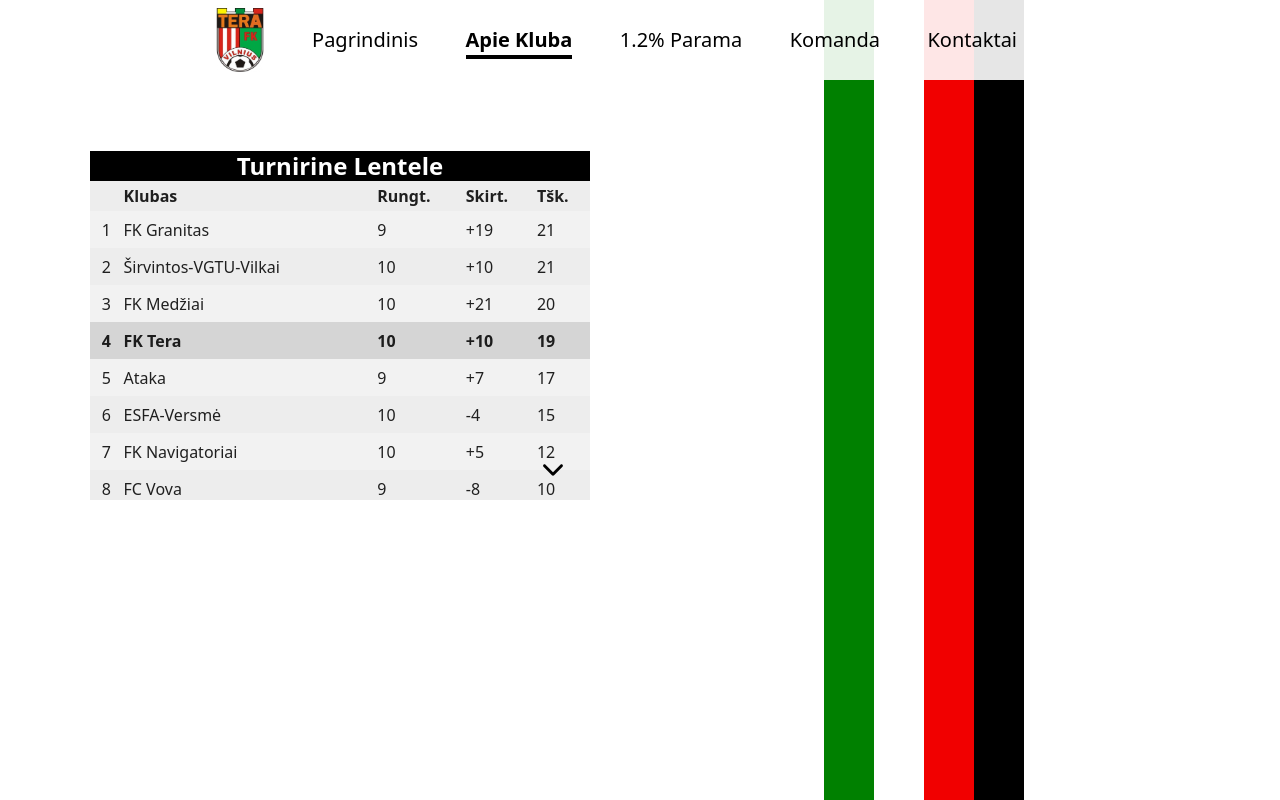
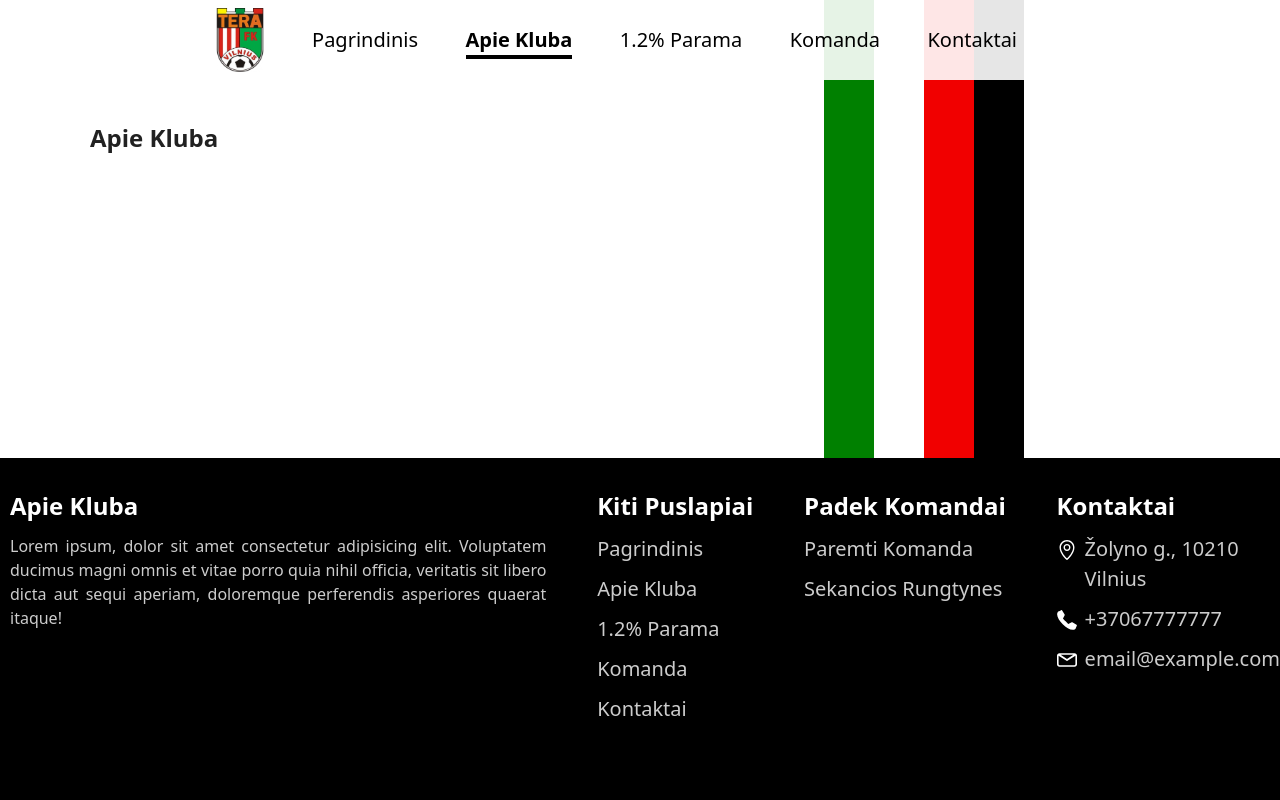
Before and after one commit to daniliukmark/Tera-webiste, a React (Vite) app: page /klubas in a window 1280 px wide. Shown: the top 800 px of the page. Built offline with nearby package versions, Linux system fonts and the light colour scheme.

Commit message:
slight change in layout of page

```diff
--- a/package.json
+++ b/package.json
@@ -16,6 +16,7 @@
     "prop-types": "^15.8.1",
     "react": "^18.2.0",
     "react-dom": "^18.2.0",
+    "react-lazy-load-image-component": "^1.6.0",
     "react-router-dom": "^6.14.2"
   },
   "devDependencies": {
--- a/src/assets/data.js
+++ b/src/assets/data.js
@@ -36,10 +36,12 @@
 export const CALLS_FOR_ACTIONS = [
   {
     path: "/",
+    componentId: "promo",
     text: "Paremti Komanda",
   },
   {
-    path: "/klubas",
+    path: "/",
+    componentId: "next-match",
     text: "Sekancios Rungtynes",
   },
 ];
--- a/src/components/Footer.jsx
+++ b/src/components/Footer.jsx
@@ -8,6 +8,7 @@
 const intialRoutes = ROUTES;
 const callsForAction = CALLS_FOR_ACTIONS;
 const contactInfo = CONTACTS;
+
 export function Footer() {
   const routesList = intialRoutes.map((route) => (
     <li key={route.path} className={styles[""]}>
@@ -15,7 +16,7 @@
     </li>
   ));
   const callsForActionList = callsForAction.map((route) => (
-    <li key={route.path} className={styles[""]}>
+    <li key={route.componentId} className={styles[""]}>
       <Link to={route.path}>{route.text}</Link>
     </li>
   ));
--- a/src/components/NextMatchday.jsx
+++ b/src/components/NextMatchday.jsx
@@ -16,7 +16,7 @@
     navigate(`${BASE_URL}/rungtynes/${footballMatch.id}`);
   return (
     <>
-      <div className={styles["matchday-wrap"]}>
+      <div id="next-match" className={styles["matchday-wrap"]}>
         <div className={styles["matchday-info-wrap"]}>
           <div className={styles["matchday-content"]}>
             <div className={`${styles["team-container"]} ${styles["left"]}`}>
--- a/src/layouts/MainLayout.jsx
+++ b/src/layouts/MainLayout.jsx
@@ -8,13 +8,14 @@
   return (
     <>
       <Navbar />
-
-      <div className={styles["content-wrap"]}>
-        <section className={styles["content"]}>
-          <Outlet />
-        </section>
+      <div className={styles["page-wrap"]}>
+        <div className={styles["content-wrap"]}>
+          <section className={styles["content"]}>
+            <Outlet />
+          </section>
+        </div>
+        <Footer />
       </div>
-      <Footer />
       <Stripes />
     </>
   );
--- a/src/pages/ApieKlubaPage.jsx
+++ b/src/pages/ApieKlubaPage.jsx
@@ -1,9 +1,7 @@
-import { LeagueTable } from "../components/LeagueTable";
-
 export function ApieKlubaPage() {
   return (
     <>
-      <LeagueTable />
+      <h1>Apie Kluba </h1>
     </>
   );
 }
--- a/src/styles/mainLayout.module.css
+++ b/src/styles/mainLayout.module.css
@@ -1,7 +1,13 @@
+.page-wrap {
+  box-sizing: border-box;
+  display: flex;
+  flex-direction: column;
+  justify-content: space-between;
+  height: 100vh;
+}
 .content-wrap {
   box-sizing: border-box;
   width: 100%;
-  min-height: 100vh;
   margin-top: 100px;
   transition: 300ms;
   display: flex;
```
Also changed, not shown: 1 other file (tests, documents, lock files or other folders).
